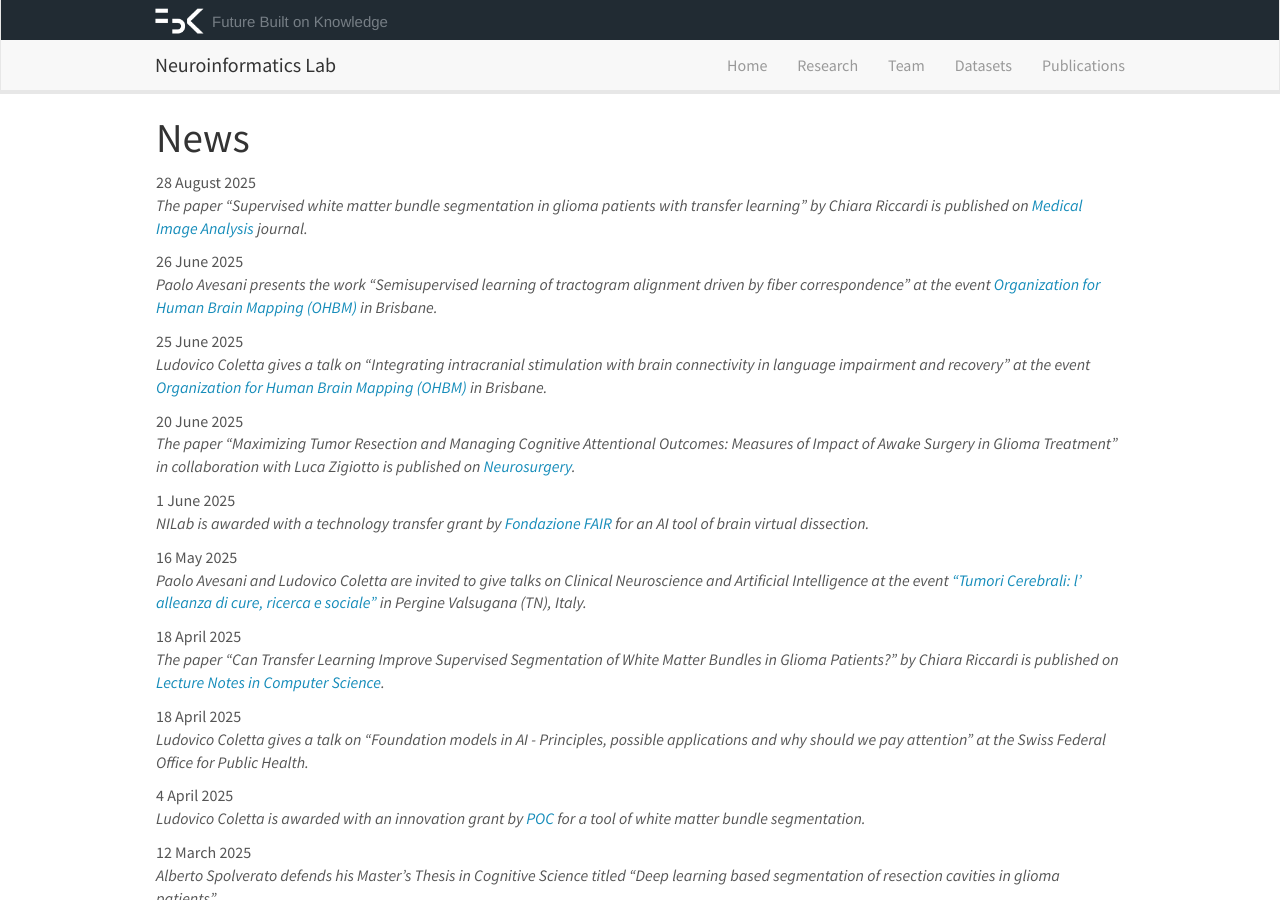
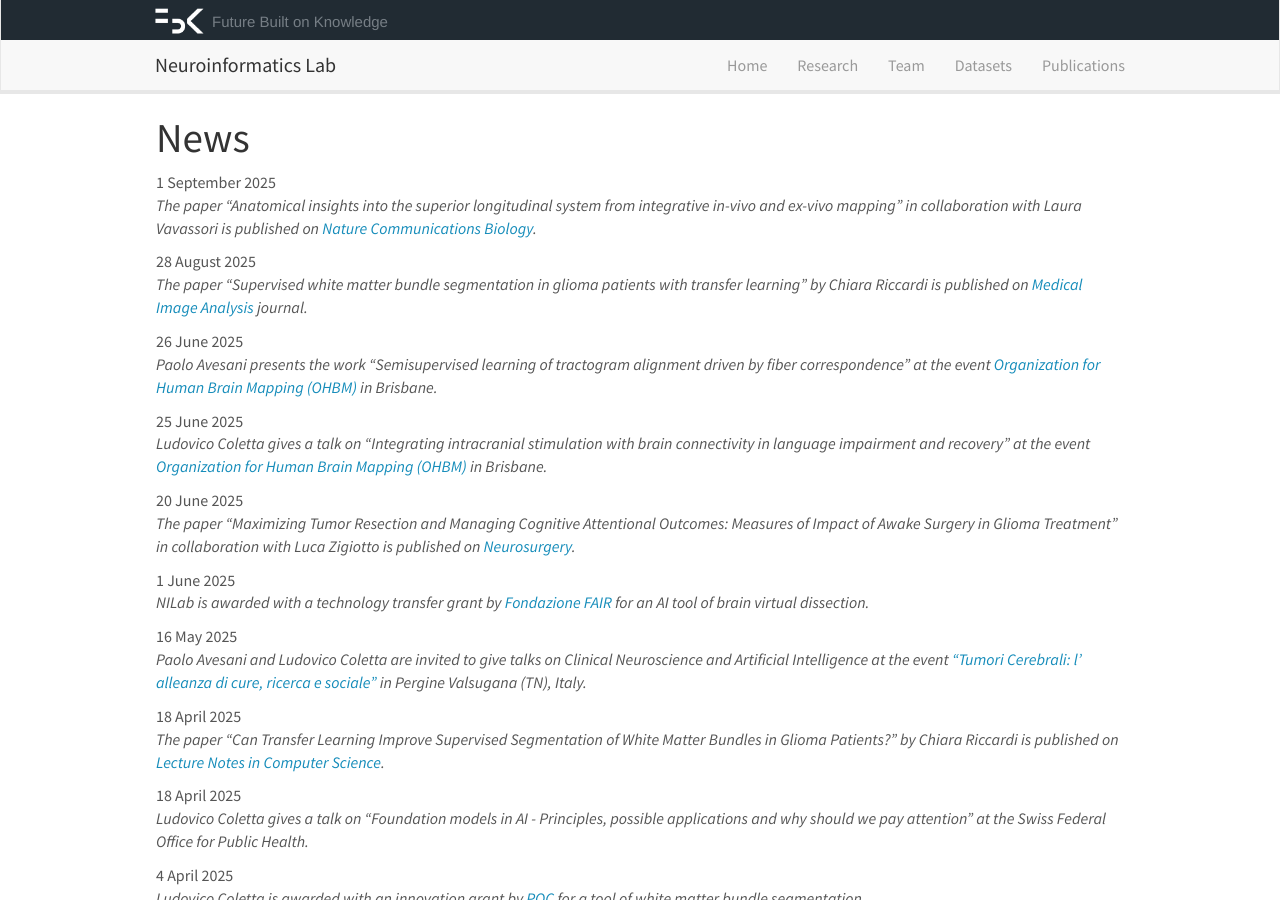
Before and after one commit to FBK-NILab/FBK-NILab.github.io, a Jekyll site: the page built from _pages/allnews.md, in a window 1280 px wide and 900 px high. Built offline with Jekyll 4.4.1, drawn with Linux system fonts in a browser that asks for light colours; nearby versions of some CDN libraries.

Commit message:
Update news.yml

```diff
--- a/_data/news.yml
+++ b/_data/news.yml
@@ -1,3 +1,7 @@
+- date: 1 September 2025
+  headline: |
+    The paper “Anatomical insights into the superior longitudinal system from integrative in-vivo and ex-vivo mapping” in collaboration with Laura Vavassori is published on <a href='https://doi.org/10.1038/s42003-025-08774-6'>Nature Communications Biology</a>.
+
 - date: 28 August 2025
   headline: |
     The paper “Supervised white matter bundle segmentation in glioma patients with transfer learning” by Chiara Riccardi is published on <a href='https://doi.org/10.1016/j.media.2025.103766'>Medical Image Analysis</a> journal.
```
